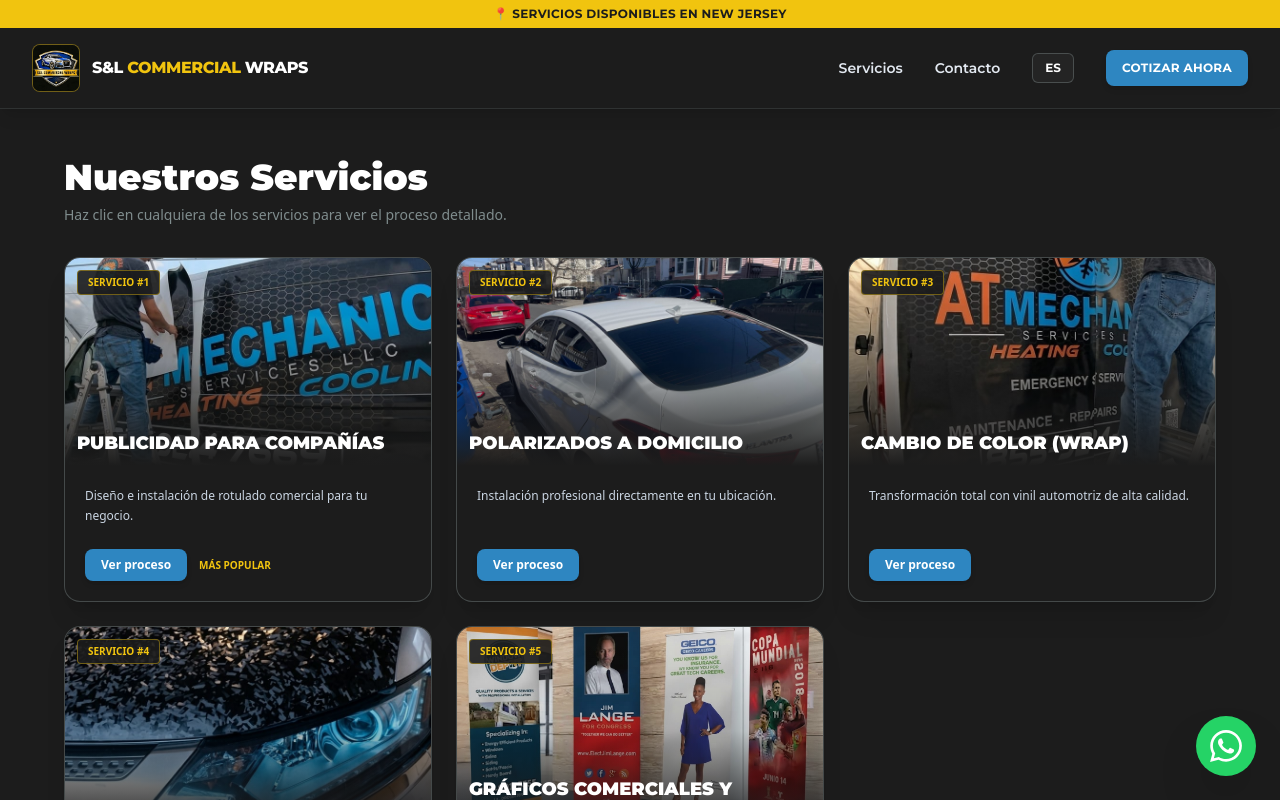
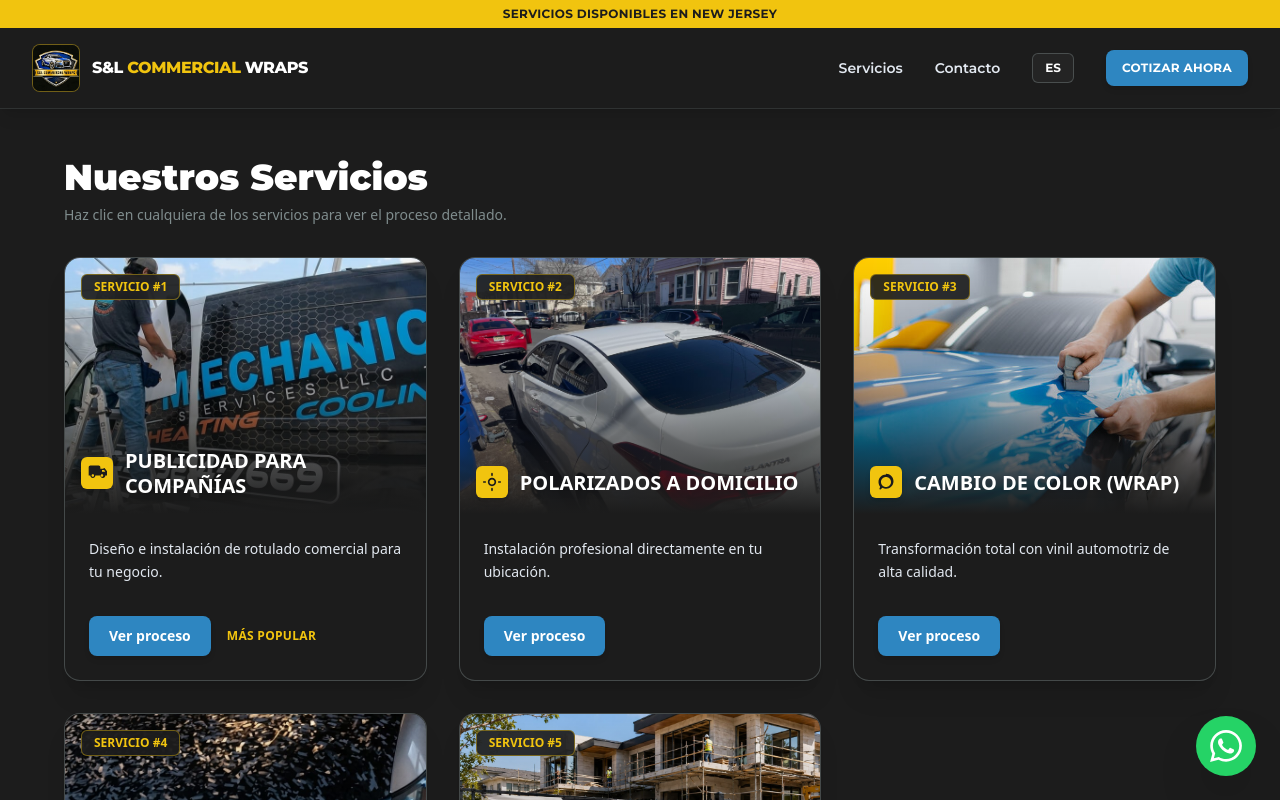
Before and after one commit to samircornejo/s-l-commercial-wraps, a Next.js app: page /servicios in a window 1280 px wide. Shown: the top 800 px of the page. Built offline with nearby package versions, Linux system fonts and the light colour scheme.

Commit message:
fix: correcciones

```diff
--- a/app/components/navbar.jsx
+++ b/app/components/navbar.jsx
@@ -12,7 +12,7 @@ export default function Navbar() {
     <header className="w-full sticky top-0 z-50 bg-[#1C1C1C] border-b border-[#7F8C8D]/20 shadow-lg">
       {/* Banner Superior Promocional */}
       <div className="bg-[#F1C40F] text-[#1C1C1C] text-[#1C1C1C] text-xs font-bold py-1.5 px-4 text-center tracking-wide uppercase">
-        📍 Servicios disponibles en New Jersey
+        {lang === 'es' ? 'Servicios disponibles en New Jersey' : 'Services available in New Jersey'}
       </div>
 
       {/* Navegación Principal */}
--- a/app/page.jsx
+++ b/app/page.jsx
@@ -97,8 +97,8 @@ export default function Home() {
       badge: lang === 'es' ? 'Servicio #5' : 'Service #5',
       title: lang === 'es' ? 'PUBLICIDAD PARA NEGOCIOS' : 'PARTIAL COMMERCIAL WRAP',
       desc: lang === 'es'
-        ? 'Destaca logos, teléfonos y gráficos en áreas clave de tu vehículo. Opción económica y de alto impacto visual.'
-        : 'Highlight logos, phone numbers, and graphics on key areas of your vehicle. Cost-effective with high visual impact.',
+        ? 'Destaca logos, teléfonos y gráficos en áreas clave de tu negocio. Opción económica y de alto impacto visual.'
+        : 'Highlight logos, phone numbers, and graphics on key areas of your business. Cost-effective with high visual impact.',
       img: '/wrap-11.jpg',
       iconSvg: (
         <svg className="w-5 h-5 text-[#1C1C1C]" fill="currentColor" viewBox="0 0 24 24">
--- a/app/servicios/[id]/page.jsx
+++ b/app/servicios/[id]/page.jsx
@@ -28,7 +28,7 @@ const serviciosData = {
       { paso: { es: '4. Instalación Profesional', en: '4. Professional Installation' }, desc: { es: 'Aplicación técnica con sellado de bordes para prevenir filtraciones de aire o humedad.', en: 'Technical application with edge sealing to prevent air or moisture ingress.' } }
     ],
     faqs: [
-      { q: { es: '¿Cuánto tiempo dura el vinil publicitario?', en: 'How long does the vinyl last?' }, a: { es: 'Con los cuidados adecuados, nuestros viniles tienen una vida útil de 3 a 5 años.', en: 'With proper care, our vinyls last typically 3 to 5 years.' } },
+      { q: { es: '¿Cuánto tiempo dura el vinil publicitario?', en: 'How long does the vinyl last?' }, a: { es: 'Con los cuidados adecuados, nuestros viniles tienen una vida útil de 7 a 10 años.', en: 'With proper care, our vinyls last typically 7 to 10 years.' } },
       { q: { es: '¿Daña la pintura original al retirarlo?', en: 'Does it damage the original paint when removed?' }, a: { es: 'Para nada. Utilizamos adhesivos removibles de grado automotriz que protegen la pintura base.', en: 'No. We use automotive-grade removable adhesives that protect the base paint.' } }
     ]
   },
--- a/app/servicios/page.jsx
+++ b/app/servicios/page.jsx
@@ -15,7 +15,12 @@ export default function ServiciosPage() {
         ? 'Diseño e instalación de rotulado comercial para tu negocio.'
         : 'Design and installation of commercial branding for your business.',
       img: '/wrap-6.jpg',
-      popular: lang === 'es' ? 'MÁS POPULAR' : 'MOST POPULAR'
+      popular: lang === 'es' ? 'MÁS POPULAR' : 'MOST POPULAR',
+      iconSvg: (
+        <svg className="w-5 h-5 text-[#1C1C1C]" fill="currentColor" viewBox="0 0 24 24">
+          <path d="M19 7h-3V5c0-1.1-.9-2-2-2H4c-1.1 0-2 .9-2 2v10h2c0 1.66 1.34 3 3 3s3-1.34 3-3h6c0 1.66 1.34 3 3 3s3-1.34 3-3h2v-5l-3-4zM7 16.5c-.83 0-1.5-.67-1.5-1.5s.67-1.5 1.5-1.5 1.5.67 1.5 1.5-.67 1.5-1.5 1.5zm11 0c-.83 0-1.5-.67-1.5-1.5s.67-1.5 1.5-1.5 1.5.67 1.5 1.5-.67 1.5-1.5 1.5zM18 10.5V8.5h2.5l1.5 2V10.5H18z"/>
+        </svg>
+      )
     },
     {
       id: '2',
@@ -24,7 +29,12 @@ export default function ServiciosPage() {
       desc: lang === 'es'
         ? 'Instalación profesional directamente en tu ubicación.'
         : 'Professional installation directly at your location.',
-      img: '/polarizado-1.jpg'
+      img: '/polarizado-1.jpg',
+      iconSvg: (
+        <svg className="w-5 h-5 text-[#1C1C1C]" fill="currentColor" viewBox="0 0 24 24">
+          <path d="M12 7c-2.76 0-5 2.24-5 5s2.24 5 5 5 5-2.24 5-5-2.24-5-5-5zm0 8c-1.65 0-3-1.35-3-3s1.35-3 3-3 3 1.35 3 3-1.35 3-3 3zM2 13h2c.55 0 1-.45 1-1s-.45-1-1-1H2c-.55 0-1 .45-1 1s.45 1 1 1zm18 0h2c.55 0 1-.45 1-1s-.45-1-1-1h-2c-.55 0-1 .45-1 1s.45 1 1 1zM11 2v2c0 .55.45 1 1 1s1-.45 1-1V2c0-.55-.45-1-1-1s-1 .45-1 1zm0 18v2c0 .55.45 1 1 1s1-.45 1-1v-2c0-.55-.45-1-1-1s-1 .45-1 1z"/>
+        </svg>
+      )
     },
     {
       id: '3',
@@ -33,7 +43,12 @@ export default function ServiciosPage() {
       desc: lang === 'es'
         ? 'Transformación total con vinil automotriz de alta calidad.'
         : 'Total transformation with high quality automotive vinyl.',
-      img: '/wrap-2.jpg'
+      img: '/wrap-7.jpg',
+      iconSvg: (
+        <svg className="w-5 h-5 text-[#1C1C1C]" fill="currentColor" viewBox="0 0 24 24">
+          <path d="M12 3c-4.97 0-9 4.03-9 9 0 2.12.74 4.07 1.97 5.61L4.35 19.4c-.39.39-.39 1.02 0 1.41.39.39 1.02.39 1.41 0l1.9-1.9C9.21 19.57 10.56 20 12 20c4.97 0 9-4.03 9-9s-4.03-9-9-9zm0 15c-3.31 0-6-2.69-6-6s2.69-6 6-6 6 2.69 6 6-2.69 6-6 6z"/>
+        </svg>
+      )
     },
     {
       id: '4',
@@ -42,7 +57,13 @@ export default function ServiciosPage() {
       desc: lang === 'es'
         ? 'Instalación de luces, detalles estéticos y acabados que marcan la diferencia.'
         : 'Installation of lights, aesthetic details, and finishes that make a difference.',
-      img: '/wrap-5.jpg'
+      img: '/wrap-5.jpg',
+      iconSvg: (
+        <svg className="w-5 h-5 text-[#1C1C1C]" fill="currentColor" viewBox="0 0 24 24">
+          <circle cx="12" cy="12" r="5" />
+          <path d="M12 1c-6.08 0-11 4.92-11 11s4.92 11 11 11 11-4.92 11-11-4.92-11-11-11zm0 20c-4.96 0-9-4.04-9-9s4.04-9 9-9 9 4.04 9 9-4.04 9-9 9z"/>
+        </svg>
+      )
     },
     {
       id: '5',
@@ -51,7 +72,12 @@ export default function ServiciosPage() {
       desc: lang === 'es'
         ? 'Banners, gráficos para paredes, letreros publicitarios y rotulación de ventanas para locales comerciales.'
         : 'Banners, wall graphics, commercial signs, and storefront window vinyls.',
-      img: '/wrap-13.jpg'
+      img: '/wrap-11.jpg',
+      iconSvg: (
+        <svg className="w-5 h-5 text-[#1C1C1C]" fill="currentColor" viewBox="0 0 24 24">
+          <path d="M3 13h2v-2H3v2zm0 4h2v-2H3v2zm0-8h2V7H3v2zm4 12h14c1.1 0 2-.9 2-2V5c0-1.1-.9-2-2-2H7c-1.1 0-2 .9-2 2v14c0 1.1.9 2 2 2zm0-16h14v14H7V5z"/>
+        </svg>
+      )
     }
   ];
 
@@ -70,42 +96,39 @@ export default function ServiciosPage() {
           </p>
         </div>
 
-        {/* Grilla adaptada: 3 columnas arriba y las 2 de abajo se centran o acomodan automáticamente */}
-        <div className="grid grid-cols-1 md:grid-cols-2 lg:grid-cols-3 gap-6 justify-center">
-          {servicesList.map((s, index) => (
-            <div
-              key={s.id}
-              className={`bg-[#1C1C1C] rounded-2xl overflow-hidden border border-[#7F8C8D]/40 flex flex-col justify-between shadow-xl group hover:border-[#F1C40F] transition duration-300 ${
-                index >= 3 ? 'lg:col-span-1' : ''
-              }`}
-            >
+        <div className="grid grid-cols-1 sm:grid-cols-2 lg:grid-cols-3 gap-8">
+          {servicesList.map((s) => (
+            <div key={s.id} className="bg-[#1C1C1C] rounded-2xl overflow-hidden border border-[#7F8C8D]/40 flex flex-col justify-between shadow-xl group hover:border-[#F1C40F] transition duration-300">
 
-              <div className="relative h-52 w-full overflow-hidden bg-black">
+              <div className="relative h-64 w-full overflow-hidden bg-black">
                 <img
                   src={s.img}
                   alt={s.title}
-                  className="w-full h-full object-cover group-hover:scale-105 transition duration-500"
+                  className="w-full h-full object-cover object-center group-hover:scale-105 transition duration-500"
                 />
                 <div className="absolute inset-0 bg-gradient-to-t from-[#1C1C1C] via-black/20 to-transparent" />
 
-                <div className="absolute top-3 left-3 bg-[#1C1C1C]/90 text-[#F1C40F] text-[10px] font-black px-2.5 py-1 rounded border border-[#F1C40F]/40 uppercase">
+                <div className="absolute top-4 left-4 bg-[#1C1C1C]/90 backdrop-blur-md text-[#F1C40F] text-xs font-black px-3 py-1 rounded-md border border-[#F1C40F]/40 uppercase">
                   {s.badge}
                 </div>
 
-                <div className="absolute bottom-3 left-3 right-3">
-                  <h3 className="font-[family-name:var(--font-montserrat)] text-lg font-black text-white leading-tight uppercase">
+                <div className="absolute bottom-4 left-4 right-4 flex items-center gap-3">
+                  <div className="w-8 h-8 bg-[#F1C40F] rounded-md flex items-center justify-center shrink-0 shadow-md">
+                    {s.iconSvg}
+                  </div>
+                  <h3 className="text-xl font-black text-white leading-tight drop-shadow-md uppercase">
                     {s.title}
                   </h3>
                 </div>
               </div>
 
-              <div className="p-5 flex flex-col justify-between flex-1 space-y-4">
-                <p className="text-slate-300 text-xs leading-relaxed">{s.desc}</p>
-                <div className="flex items-center gap-3 pt-2">
-                  <Link href={`/servicios/${s.id}`} className="bg-[#2E86C1] hover:bg-[#21618C] text-white font-bold text-xs px-4 py-2 rounded-lg transition shadow-md">
+              <div className="p-6 flex flex-col justify-between flex-1 space-y-6">
+                <p className="text-slate-200 text-sm leading-relaxed">{s.desc}</p>
+                <div className="flex items-center gap-4 pt-2">
+                  <Link href={`/servicios/${s.id}`} className="bg-[#2E86C1] hover:bg-[#21618C] text-white font-bold text-sm px-5 py-2.5 rounded-lg transition shadow-md">
                     {lang === 'es' ? 'Ver proceso' : 'View process'}
                   </Link>
-                  {s.popular && <span className="text-[#F1C40F] text-[10px] font-extrabold uppercase">{s.popular}</span>}
+                  {s.popular && <span className="text-[#F1C40F] text-xs font-bold uppercase tracking-wide">{s.popular}</span>}
                 </div>
               </div>
 
```
Also changed, not shown: app/contacto/page.jsx (+12 -15 lines).
